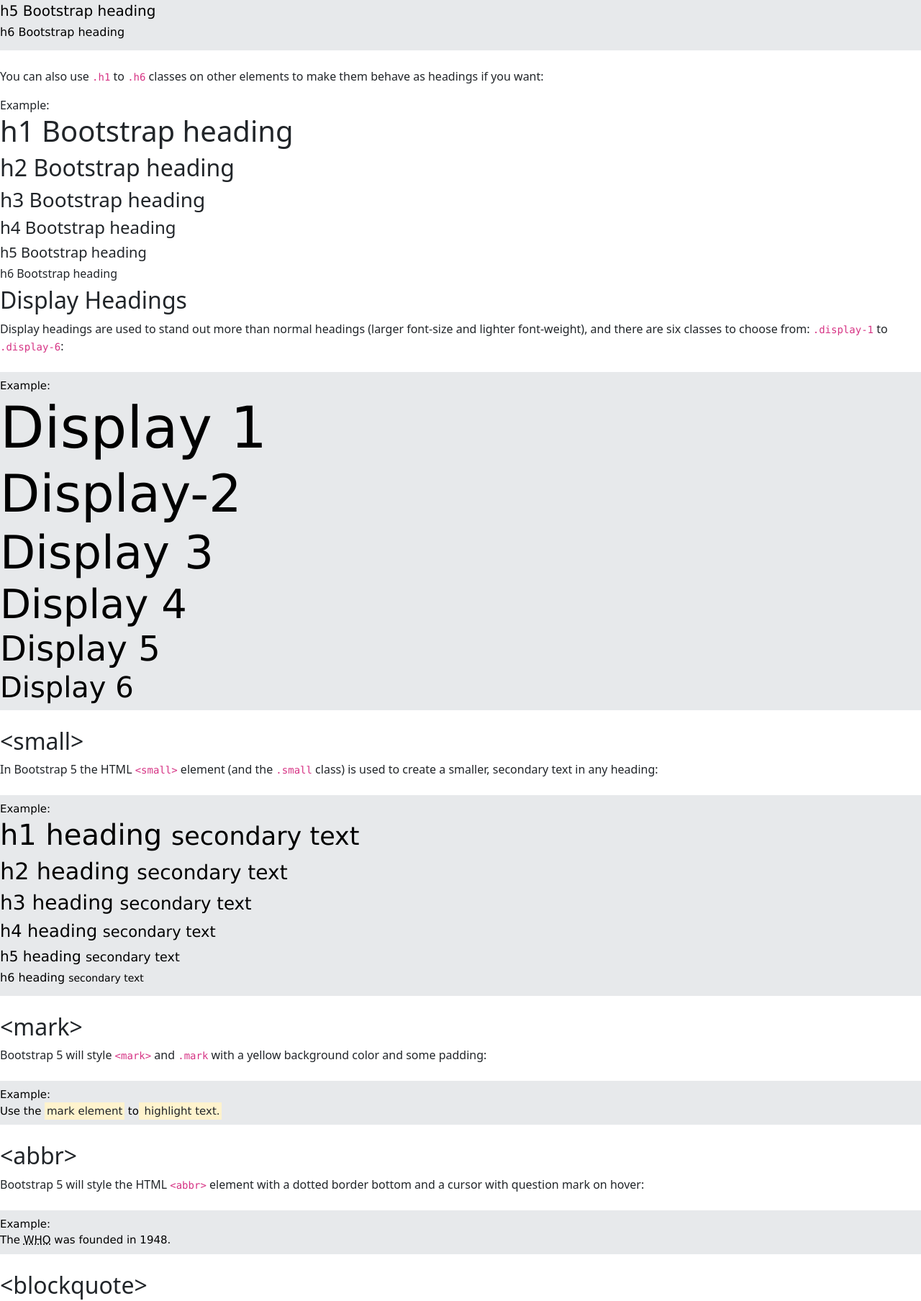
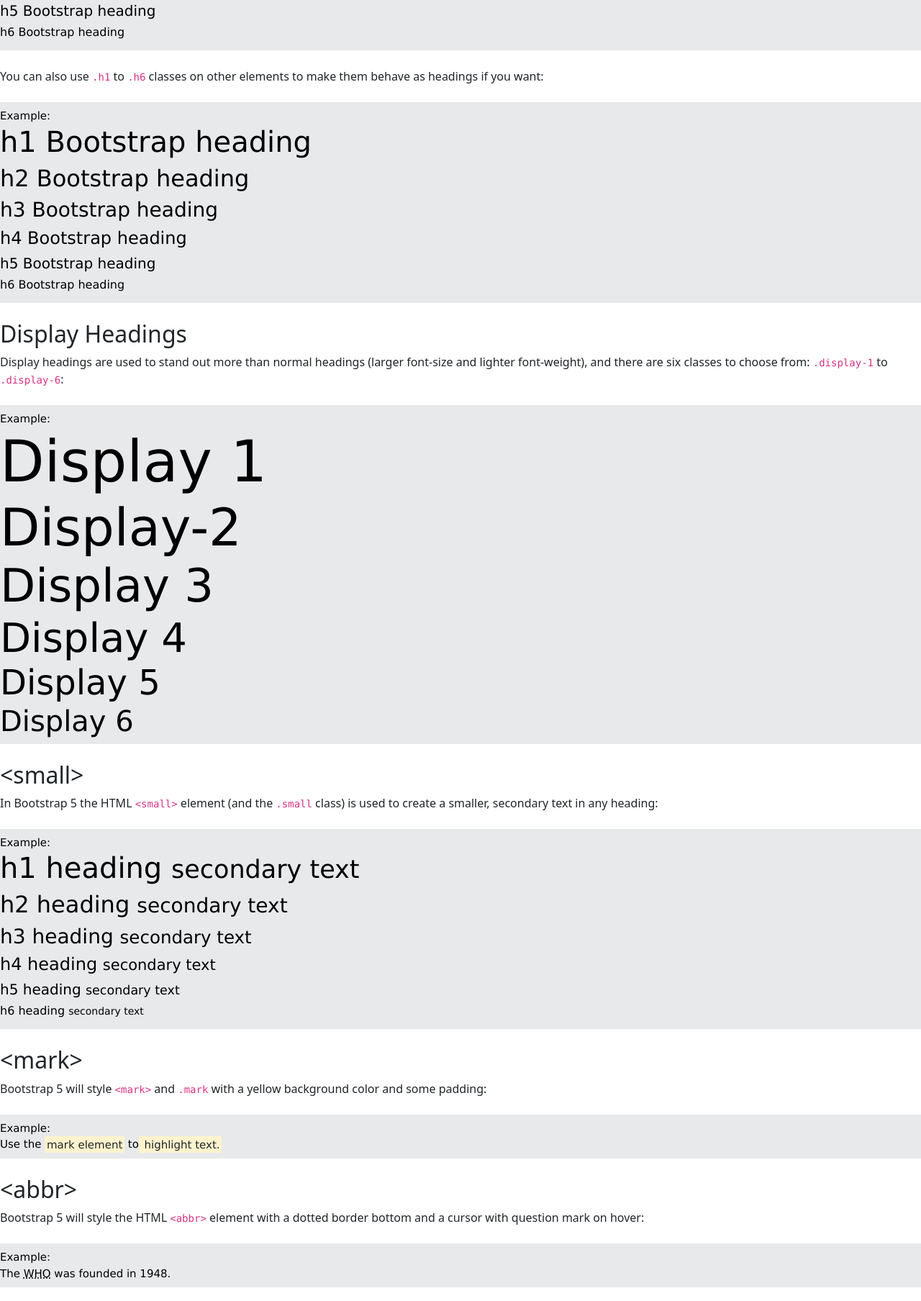
Before and after one commit to yamaanqidwai/Bootsrtrap-Practise, a plain HTML site: page Typography.html in a window 1280 px wide. Shown: the part 485-2293 px from the top of the page at 72% size. Drawn offline with nearby package versions, Linux system fonts and the light colour scheme.

Commit message:
Update Typography.html

```diff
--- a/Typography.html
+++ b/Typography.html
@@ -34,6 +34,7 @@
     </p>
     <div class="Example-Box">
       <div class="EXamples">Example:</div>
+      <div class="white-box">
         <h1>h1 Bootstrap heading</h1>
         <h2>h2 Bootstrap heading</h2>
         <h3>h3 Bootstrap heading</h3>
@@ -41,6 +42,8 @@
         <h5>h5 Bootstrap heading</h5>
         <h6>h6 Bootstrap heading</h6>
       </div>
+    </div>
+
     <div>
       <p>
         You can also use <code>.h1</code> to <code>.h6</code> classes on other
@@ -48,8 +51,9 @@
       </p>
     </div>
 
+    <div class="Example-Box">
       <div class="EXamples">Example:</div>
-    <div>
+      <div class="white-box">
         <p class="h1">h1 Bootstrap heading</p>
         <p class="h2">h2 Bootstrap heading</p>
         <p class="h3">h3 Bootstrap heading</p>
@@ -57,12 +61,14 @@
         <p class="h5">h5 Bootstrap heading</p>
         <p class="h6">h6 Bootstrap heading</p>
       </div>
+    </div>
     <h2>Display Headings</h2>
     Display headings are used to stand out more than normal headings (larger
     font-size and lighter font-weight), and there are six classes to choose
     from: <code>.display-1</code> to <code>.display-6</code>:
 
     <div class="Example-Box">
+      <div class="white-box">
         <div class="EXamples">Example:</div>
 
         <div class="display-1">Display 1</div>
@@ -74,7 +80,9 @@
         <div class="display-4">Display 4</div>
 
         <div class="display-5">Display 5</div>
+
         <div class="display-6">Display 6</div>
+      </div>
     </div>
 
     <h2>&lt;small&gt;</h2>
@@ -84,12 +92,14 @@
 
     <div class="Example-Box">
       <div class="EXamples">Example:</div>
+      <div class="white-box">
         <h1>h1 heading <small>secondary text</small></h1>
         <h2>h2 heading <small>secondary text</small></h2>
         <h3>h3 heading <small>secondary text</small></h3>
         <h4>h4 heading <span class="small">secondary text</span></h4>
         <h5>h5 heading <span class="small">secondary text</span></h5>
         <h6>h6 heading <span class="small">secondary text</span></h6>
+      </div>
     </div>
 
     <h2>&lt;mark&gt;</h2>
@@ -98,7 +108,9 @@
 
     <div class="Example-Box">
       <div class="EXamples">Example:</div>
+      <div class="white-box">
         Use the <mark>mark element</mark> to<mark> highlight text.</mark>
+      </div>
     </div>
 
     <h2>&lt;abbr&gt;</h2>
@@ -107,8 +119,10 @@
 
     <div class="Example-Box">
       <div class="EXamples">Example:</div>
+      <div class="white-box">
         The <abbr title="World Health Organization">WHO</abbr> was founded in
         1948.
+      </div>
     </div>
 
     <h2>&lt;blockquote&gt;</h2>
@@ -119,13 +133,15 @@
 
     <div class="Example-Box">
       <div class="EXamples">Example:</div>
+      <div class="white-box">
         <blockquote>
-        For 50 years, WWF has been protecting the future of nature. The world's
-        leading conservation organization, WWF works in 100 countries and is
-        supported by 1.2 million members in the United States and close to 5
-        million globally.
+          For 50 years, WWF has been protecting the future of nature. The
+          world's leading conservation organization, WWF works in 100 countries
+          and is supported by 1.2 million members in the United States and close
+          to 5 million globally.
         </blockquote>
         <div class="blockquote-footer">From WWF's website</div>
+      </div>
     </div>
 
     <h2>&lt;dl&gt;</h2>
```
Lines whose indentation alone changed are shown as unchanged.
